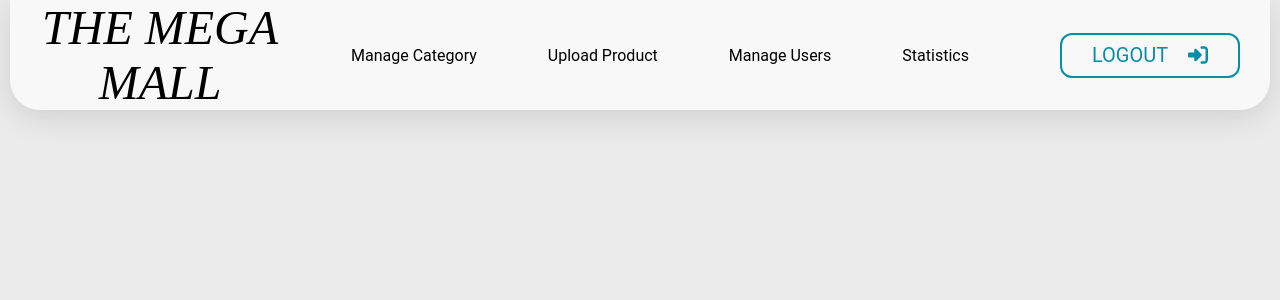
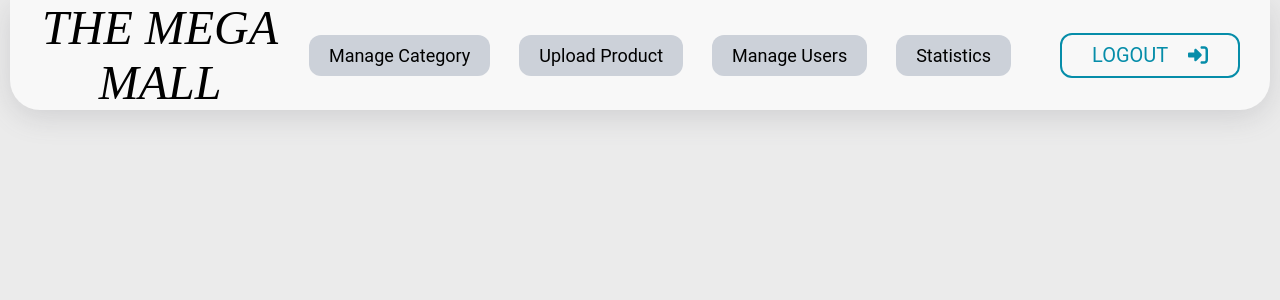
Before and after one commit to TrinhLongVu/Website-Ecommerce, a React (Vite) app in the folder front-end/: page /admin in a window 1280 px wide. Shown: the top 300 px of the page. Built offline with nearby package versions, Linux system fonts and the light colour scheme; a web font is replaced by a local one.

Commit message:
Front-end Admin Layout and Pages - update

```diff
--- a/front-end/src/App.jsx
+++ b/front-end/src/App.jsx
@@ -9,8 +9,10 @@ import UserInfo from "./pages/UserInfo/UserInfo";
 
 import Authentication from "./pages/Authentication/Authentication";
 
+import AdminCategory from "./pages/AdminCategory/AdminCategory";
 import AdminUpload from "./pages/AdminUpload/AdminUpload";
 import AdminUsers from "./pages/AdminUsers/AdminUsers";
+import AdminStatistics from "./pages/AdminStatistics/AdminStatistics";
 
 import ScrollTop from "./components/ScrollTop/ScrollTop";
 
@@ -33,8 +35,10 @@ function App() {
           <Route path="/cart" element={<ShopCart />} />
         </Route>
         <Route path="/admin" element={<Admin />}>
+          <Route path="/admin/category" element={<AdminCategory />} />
           <Route path="/admin/upload" element={<AdminUpload />} />
           <Route path="/admin/users" element={<AdminUsers />} />
+          <Route path="/admin/statistics" element={<AdminStatistics />} />
         </Route>
         <Route path="/authentication">
           <Route
--- a/front-end/src/layouts/Admin/AdminHeader/AdminHeader.jsx
+++ b/front-end/src/layouts/Admin/AdminHeader/AdminHeader.jsx
@@ -1,19 +1,29 @@
-import { Link } from "react-router-dom";
+import { Link, NavLink } from "react-router-dom";
 import { FontAwesomeIcon } from "@fortawesome/react-fontawesome";
 import { faRightToBracket } from "@fortawesome/free-solid-svg-icons";
 
 import "./admin-header.css";
 
 const Header = () => {
+  const classNameFunc = ({ isActive }) =>
+    isActive ? "admin-nav admin-nav-active" : "admin-nav";
   return (
     <div className="admin--header">
       <Link to="/admin" className="logo">
         THE MEGA MALL
       </Link>
-      <div>Manage Category</div>
-      <div>Upload Product</div>
-      <div>Manage Users</div>
-      <div>Statistics</div>
+      <NavLink to="/admin/category" className={classNameFunc}>
+        Manage Category
+      </NavLink>
+      <NavLink to="/admin/upload" className={classNameFunc}>
+        Upload Product
+      </NavLink>
+      <NavLink to="/admin/users" className={classNameFunc}>
+        Manage Users
+      </NavLink>
+      <NavLink to="/admin/statistics" className={classNameFunc}>
+        Statistics
+      </NavLink>
       <div className="admin-head-logout-btn">
         LOGOUT
         <FontAwesomeIcon icon={faRightToBracket} className="head-login-ico" />
--- a/front-end/src/layouts/Admin/AdminHeader/admin-header.css
+++ b/front-end/src/layouts/Admin/AdminHeader/admin-header.css
@@ -46,3 +46,17 @@
 .head-login-ico {
     margin-left: 10px;
 }
+
+.admin-nav {
+    text-decoration: none;
+    color: black;
+    padding: 10px 20px;
+    font-size: 18px;
+    background-color: #ccd1d9;
+    border-radius: 12px;
+}
+
+.admin-nav-active,.admin-nav:hover {
+    background-color: #068DA9;
+    color: white;
+}
--- /dev/null
+++ b/front-end/src/pages/AdminCategory/AdminCategory.jsx
@@ -0,0 +1,7 @@
+import "./admin-category.css";
+
+const AdminCategory = () => {
+  return <div>AdminCategory</div>;
+};
+
+export default AdminCategory;
--- /dev/null
+++ b/front-end/src/pages/AdminStatistics/AdminStatistics.jsx
@@ -0,0 +1,7 @@
+import "./admin-statistics.css";
+
+const AdminStatistics = () => {
+  return <div>AdminStatistics</div>;
+};
+
+export default AdminStatistics;
```
Also changed, not shown: front-end/src/pages/AdminCategory/admin-category.css (added), front-end/src/pages/AdminStatistics/admin-statistics.css (added).
